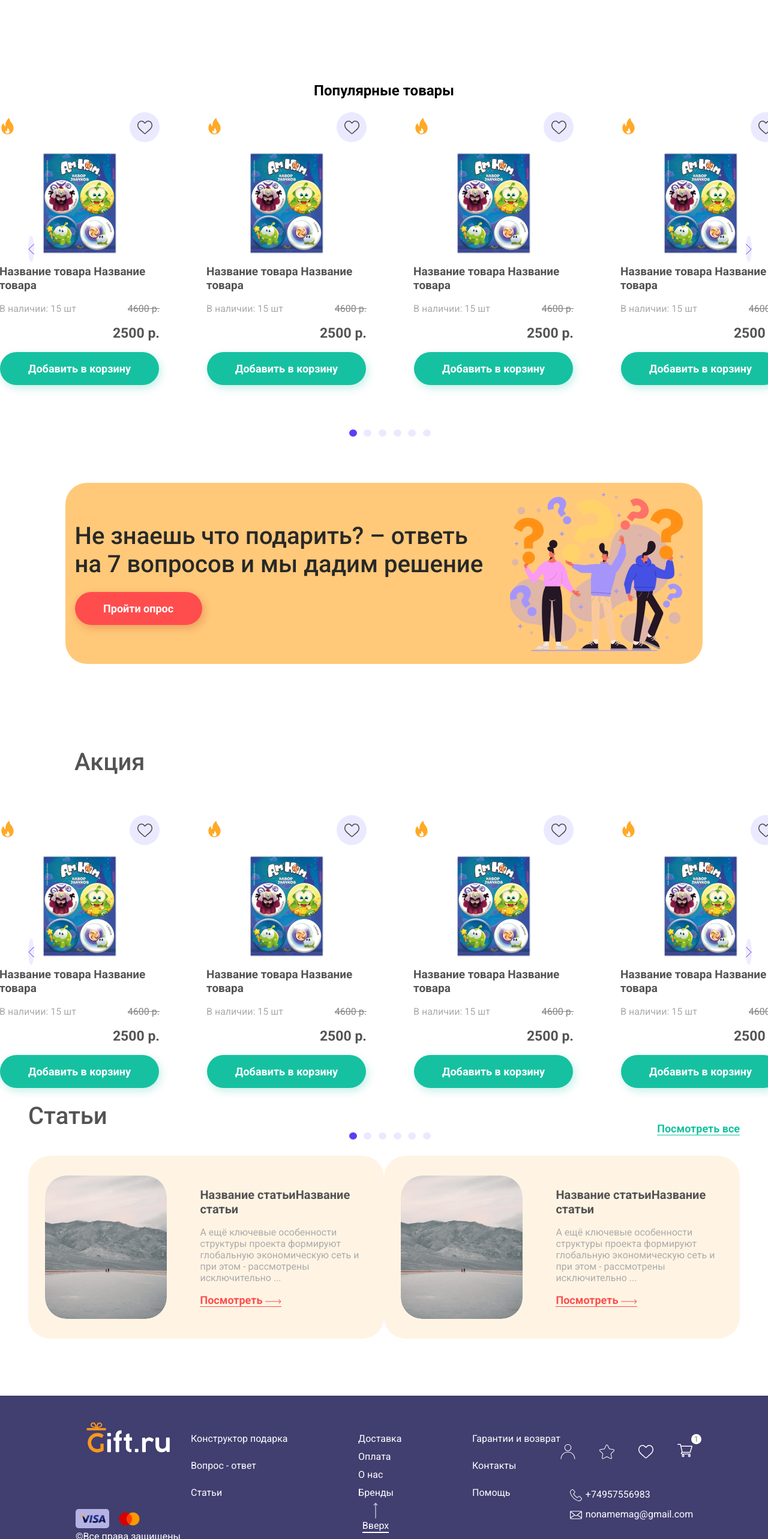
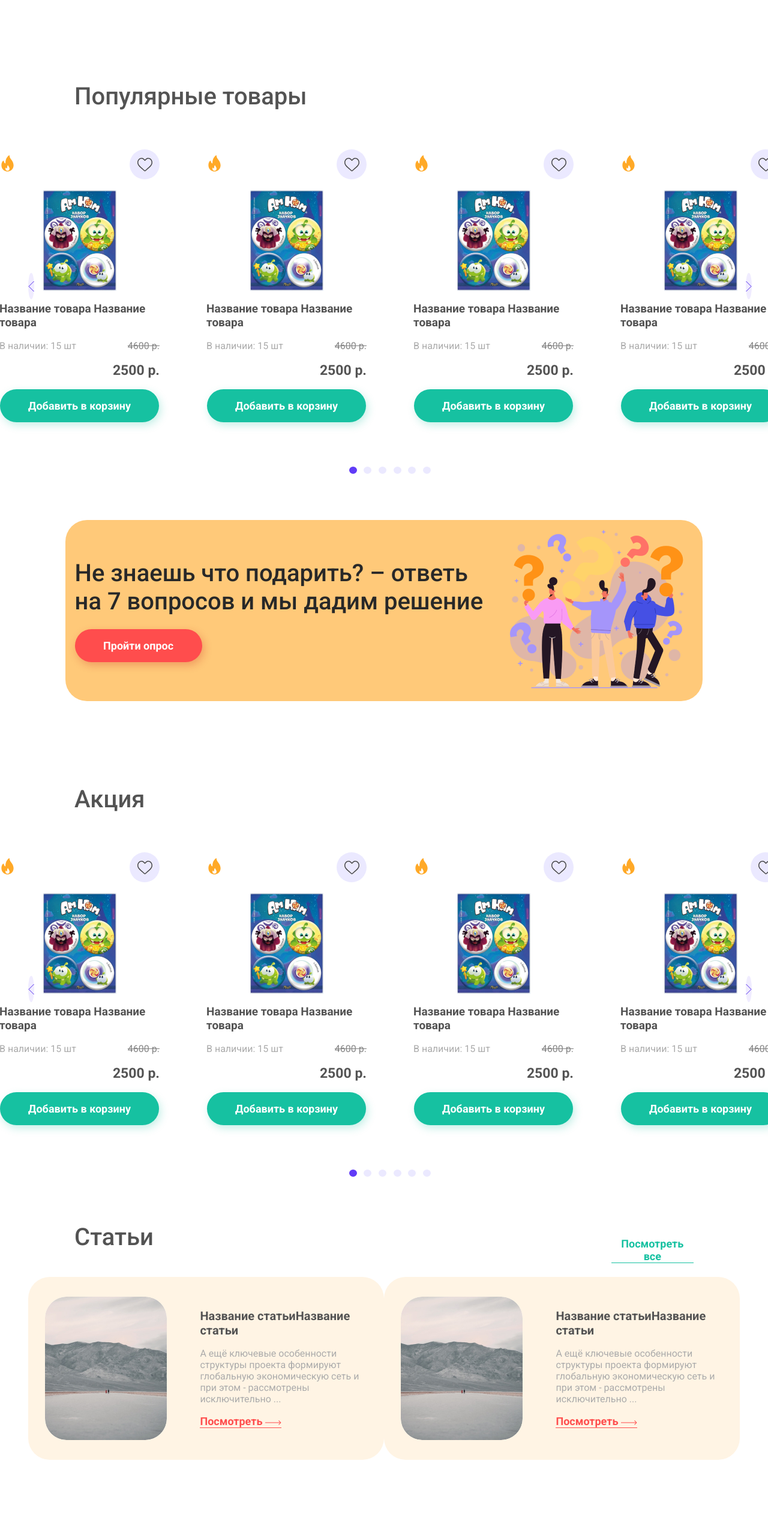
Before and after one commit to XamzatJR/vue-shop, a Vue app: page / in a window 1280 px wide. Shown: the part 1460-4026 px from the top of the page at 60% size. Built offline with nearby package versions, Linux system fonts and the light colour scheme.

Commit message:
Home page's layout is ready

```diff
--- a/src/views/Home.vue
+++ b/src/views/Home.vue
@@ -27,7 +27,7 @@
       </div>
     </section>
     <section class="popular-products">
-      <h2 class="popular-products__title">Популярные товары</h2>
+      <h2 class="title">Популярные товары</h2>
       <Carousel>
         <div class="popular-products__cards">
           <Card />
@@ -252,14 +252,22 @@ export default {
   }
 }
 .articles {
+  margin: 140px 0;
+  width: 100%;
+  height: 100%;
+  display: flex;
+  flex-direction: column;
+  align-items: center;
   &-top {
     display: flex;
     justify-content: space-between;
+    width: 87%;
     align-items: center;
   }
   &-bottom {
     display: flex;
-    justify-content: space-between;
+    width: 100%;
+    justify-content: space-evenly;
     .article {
       width: 652px;
       height: 305px;
```
